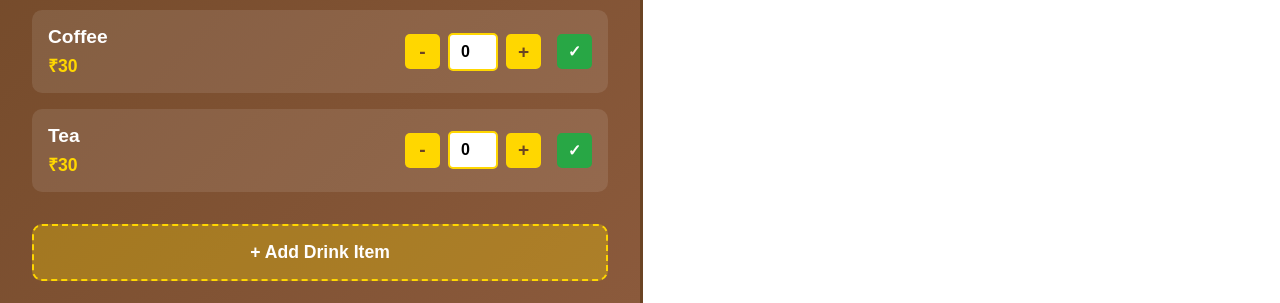
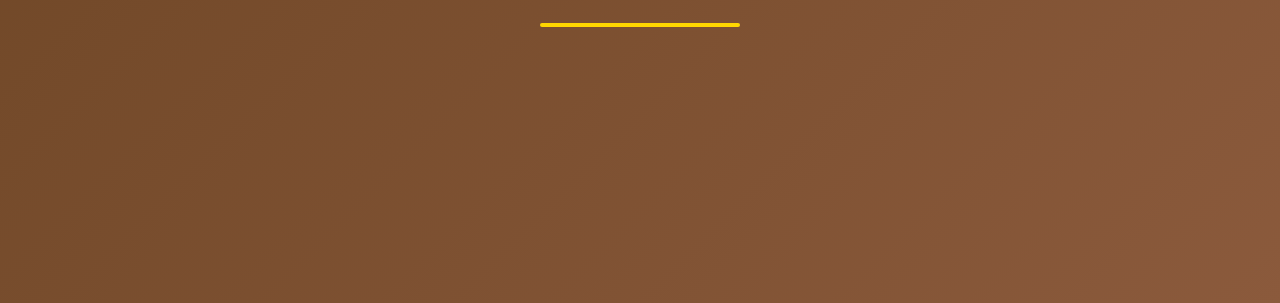
Before and after one commit to SRISANTH588/cafe.web, a website: page cafe.html in a window 1280 px wide. Shown: the part 497-800 px from the top of the page. Drawn offline with Linux system fonts and the light colour scheme; no server answers.

Commit message:
Remove Tea & Coffee section

```diff
--- a/cafe.html
+++ b/cafe.html
@@ -48,29 +48,6 @@
                     <button class="add-item-btn" onclick="showAddItemModal('coffee')">+ Add Tiffin Item</button>
                 </div>
 
-                <div class="menu-category">
-                    <h2 class="category-title">☕ Tea & Coffee</h2>
-                    <div class="menu-item">
-                        <div class="item-info"><h3>Coffee</h3><p class="price">₹30</p></div>
-                        <div class="quantity-control">
-                            <button class="qty-btn" onclick="updateQuantity('coffee', -1)">-</button>
-                            <input type="number" id="coffee-qty" value="0" min="0" readonly>
-                            <button class="qty-btn" onclick="updateQuantity('coffee', 1)">+</button>
-                            <button class="stock-btn" id="coffee-stock" onclick="toggleStock('coffee')">✓</button>
-                        </div>
-                    </div>
-                    <div class="menu-item">
-                        <div class="item-info"><h3>Tea</h3><p class="price">₹30</p></div>
-                        <div class="quantity-control">
-                            <button class="qty-btn" onclick="updateQuantity('tea', -1)">-</button>
-                            <input type="number" id="tea-qty" value="0" min="0" readonly>
-                            <button class="qty-btn" onclick="updateQuantity('tea', 1)">+</button>
-                            <button class="stock-btn" id="tea-stock" onclick="toggleStock('tea')">✓</button>
-                        </div>
-                    </div>
-                    <div id="customTea"></div>
-                    <button class="add-item-btn" onclick="showAddItemModal('tea')">+ Add Drink Item</button>
-                </div>
             </div>
 
             <div class="order-summary">
```
Also changed, not shown: public/cafe.html (+0 -23 lines).
